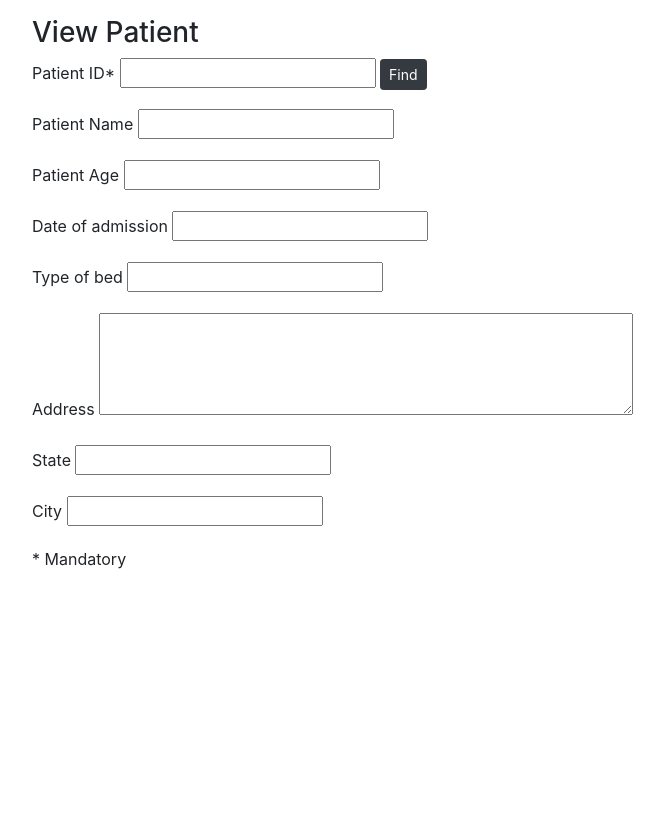
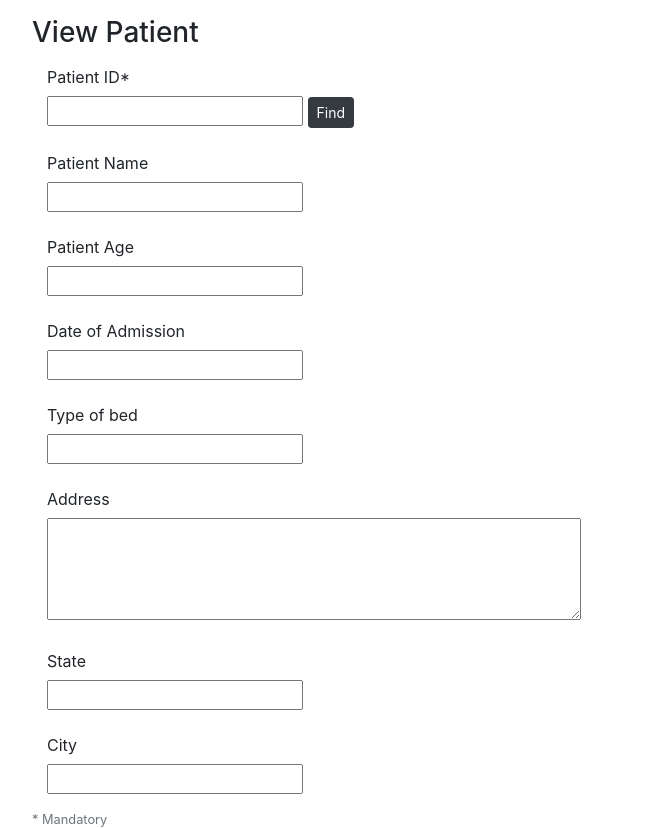
Before and after one commit to hungryrag/Hospital-Management-System-CaseStudy, a Flask app: page /view-patient in a window 1280 px wide. Shown: the part 129-958 px from the top of the page, without its empty margins (53-717 px from the left). Before the commit the page ends 698 px from the top, so only its background shows below. Run offline with Flask 2, Linux system fonts and the light colour scheme; some libraries are stand-ins or nearby versions.

Commit message:
Design improvement

```diff
--- a/application/templates/view-patient.html
+++ b/application/templates/view-patient.html
@@ -4,49 +4,68 @@
 <div class="container">
     <h3>{{ title }}</h3>
     <form name="view-patient" action="" method="POST">
-        <div class="form-group">
-            <label for="patient_id">Patient ID* </label>
-            <input type="number" name="patient_id" id="patient_id" placeholder="{{ patient['ws_pat_id'] }}" required>
+        <div class="form-group ">
+            <label for="patient_id" class="col-sm-2 col-form-label">Patient ID* </label>
+            <div class="col-sm-10">
+                <input type="number" name="patient_id" id="patient_id" placeholder="{{ patient['ws_pat_id'] }}"
+                    required>
                 <button type="submit" class="btn btn-dark btn-sm">Find</button>
+            </div>
         </div>
     </form>
 
     <form name="show-patients" action="">
-        <div class="form-group">
-            <label for="p_name">Patient Name</label>
+        <div class="form-group ">
+            <label for="p_name" class="col-sm-2 col-form-label">Patient Name</label>
+            <div class="col-sm-10">
                 <input type="text" name="p_name" id="p_name" value="{{ patient['ws_pat_name'] }}" readonly><br>
             </div>
+        </div>
 
-        <div class="form-group">
-            <label for="age">Patient Age</label>
+        <div class="form-group ">
+            <label for="age" class="col-sm-2 col-form-label">Patient Age</label>
+            <div class="col-sm-10">
                 <input type="text" name="age" id="age" value="{{ patient['ws_age'] }}" readonly><br>
             </div>
+        </div>
 
-        <div class="form-group">
-            <label for="doa">Date of admission</label>
+        <div class="form-group ">
+            <label for="doa" class="col-sm-2 col-form-label">Date of Admission</label>
+            <div class="col-sm-10">
                 <input type="text" name="doa" id="doa" value="{{ patient['ws_doj'] }}" readonly><br>
             </div>
+        </div>
 
-        <div class="form-group">
-            <label for="bed">Type of bed</label>
+        <div class="form-group ">
+            <label for="bed" class="col-sm-2 col-form-label">Type of bed</label>
+            <div class="col-sm-10">
                 <input type="text" name="bed" id="bed" value="{{ patient['ws_rtype'] }}" readonly><br>
             </div>
-
-        <div class="form-group">
-            <label for="address">Address</label>
-            <textarea name="address" id="address" rows="4" cols="50" readonly>{{ patient['ws_adrs'] }}</textarea><br>
         </div>
 
-        <div class="form-group">
-            <label for="state">State</label>
+        <div class="form-group ">
+            <label for="address" class="col-sm-2 col-form-label">Address</label>
+            <div class="col-sm-10">
+                <textarea name="address" id="address" rows="4" cols="50"
+                    readonly>{{ patient['ws_adrs'] }}</textarea><br>
+            </div>
+        </div>
+
+        <div class="form-group ">
+            <label for="state" class="col-sm-2 col-form-label">State</label>
+            <div class="col-sm-10">
                 <input type="text" name="state" id="state" value="{{ patient['patient_state'] }}" readonly><br>
             </div>
+        </div>
 
-        <div class="form-group">
-            <label for="city">City</label>
+        <div class="form-group ">
+            <label for="city" class="col-sm-2 col-form-label">City</label>
+            <div class="col-sm-10">
                 <input type="text" name="city" id="city" value="{{ patient['patient_city'] }}" readonly><br>
             </div>
-        <p>* Mandatory</p>
+        </div>
+        <small class="form-text text-muted">* Mandatory</small>
+
 </div>
 </form>
 </div>
```
Lines whose indentation alone changed are shown as unchanged.
